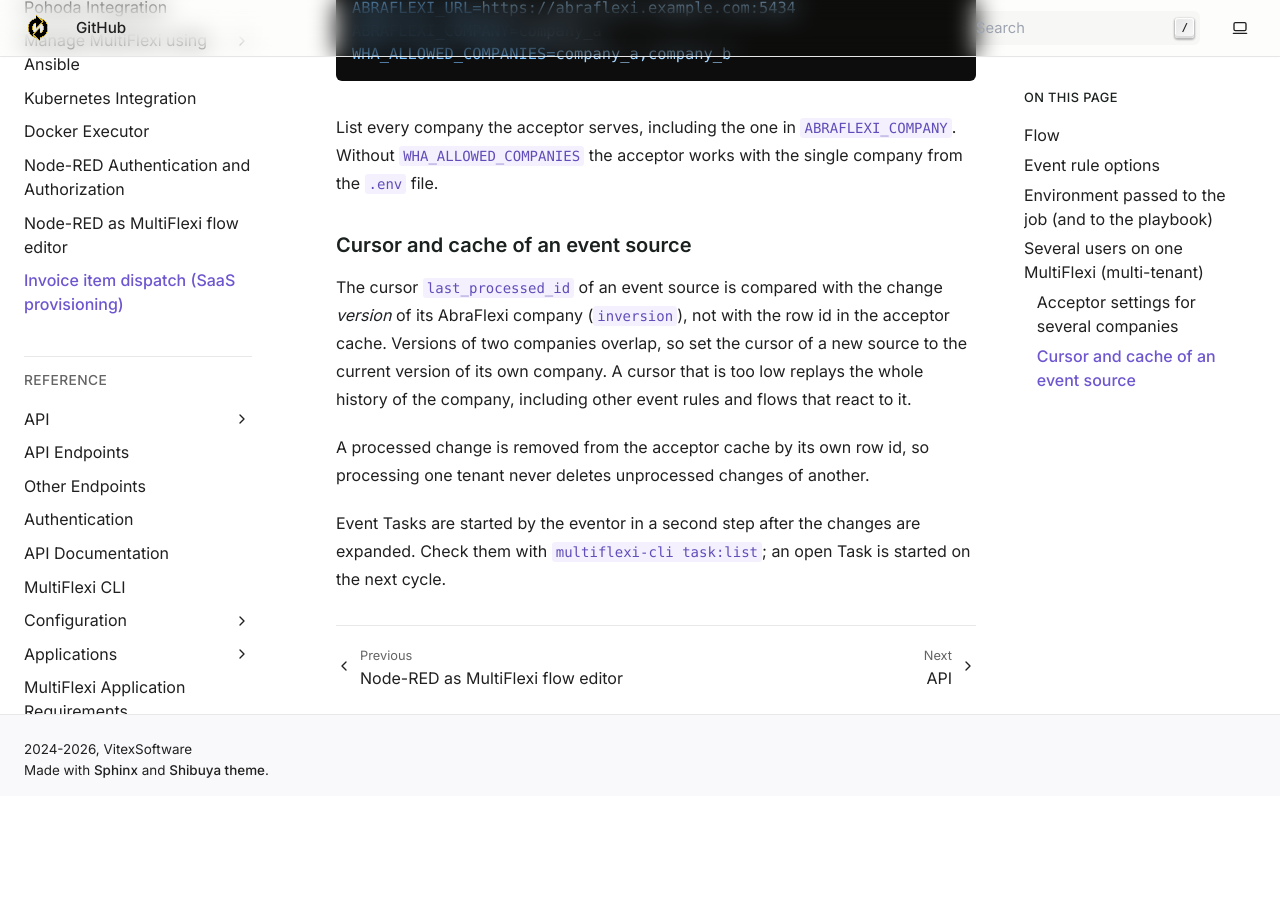
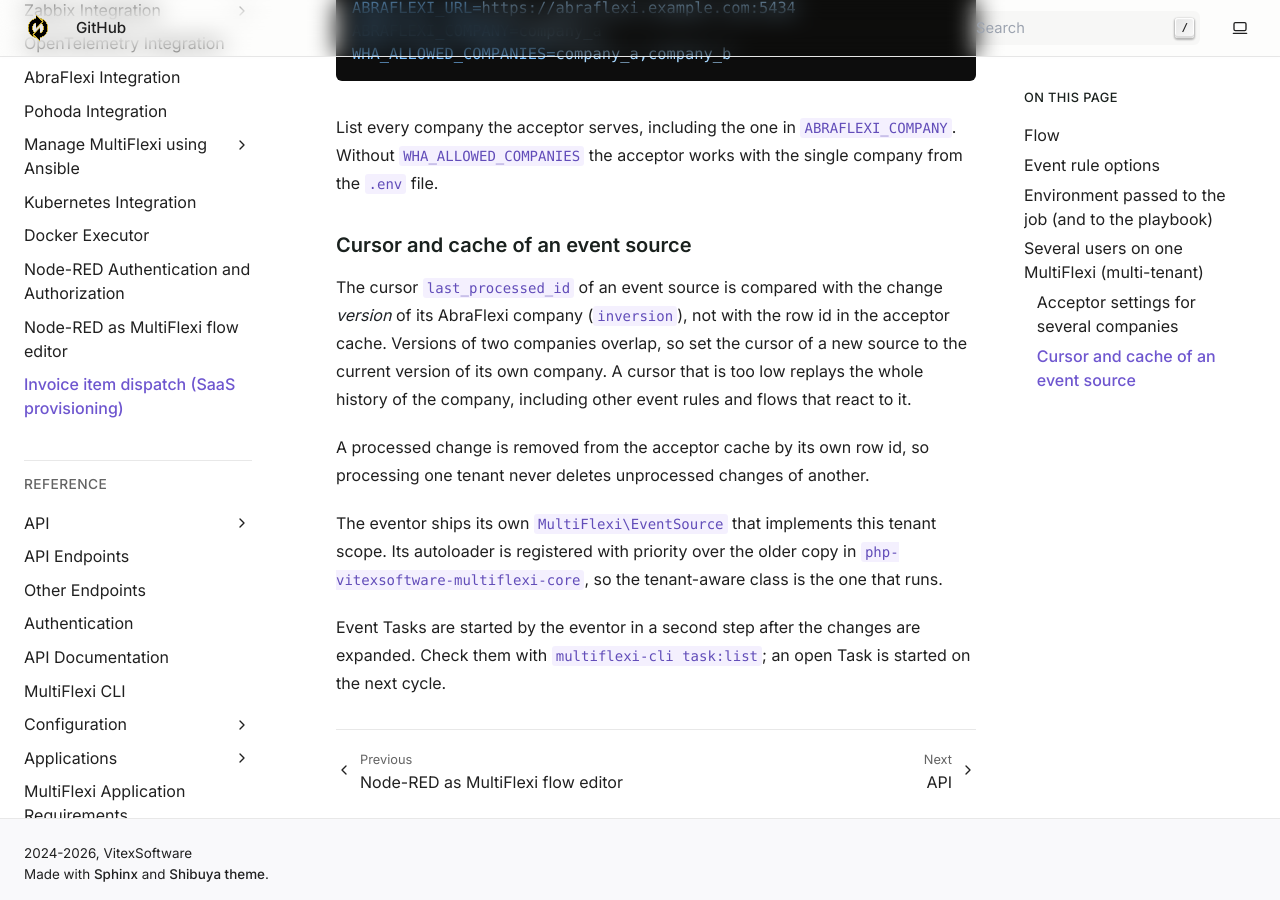
Before and after one commit to VitexSoftware/multiflexi-doc-en, a Sphinx documentation site: the page built from source/integrations/invoice-item-dispatch.rst, in a window 1280 px wide and 900 px high, scrolled down 2435 px. Built offline with Sphinx 7.4.7, drawn with Linux system fonts in a browser that asks for light colours; before the commit the page ends 3231 px from its top, so only the background shows below that.

Commit message:
docs(invoice-item-dispatch): clarify MultiFlexi\EventSource implementation
Co-Authored-By: Claude Sonnet 5.5 <noreply@anthropic.com>

```diff
--- a/source/integrations/invoice-item-dispatch.rst
+++ b/source/integrations/invoice-item-dispatch.rst
@@ -104,5 +104,9 @@ other event rules and flows that react to it.
 A processed change is removed from the acceptor cache by its own row id, so processing one
 tenant never deletes unprocessed changes of another.
 
+The eventor ships its own ``MultiFlexi\EventSource`` that implements this tenant scope. Its
+autoloader is registered with priority over the older copy in ``php-vitexsoftware-multiflexi-core``,
+so the tenant-aware class is the one that runs.
+
 Event Tasks are started by the eventor in a second step after the changes are expanded.
 Check them with ``multiflexi-cli task:list``; an open Task is started on the next cycle.
```
